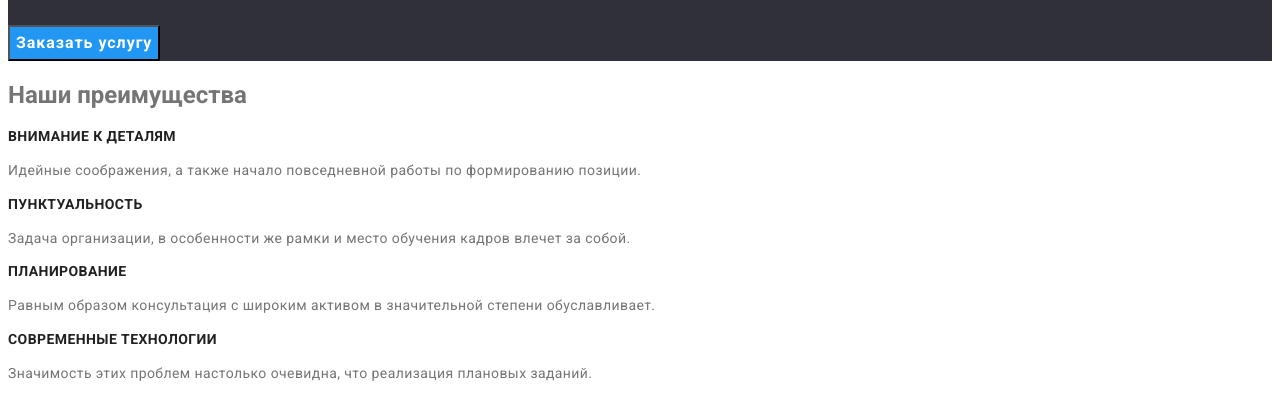
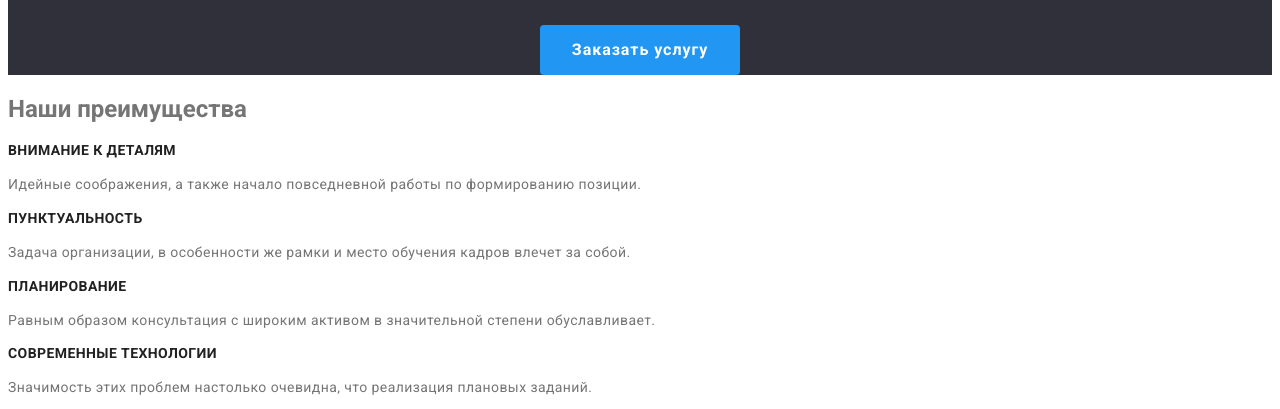
Before and after one commit to Nikitadudar/goit-markup-hw-02, a plain HTML site: page index.html in a window 1280 px wide. Shown: the part 259-668 px from the top of the page. Drawn offline with Linux system fonts and the light colour scheme.

Commit message:
обновка btn

```diff
--- a/css/style.css
+++ b/css/style.css
@@ -70,6 +70,10 @@ ul {
     color: var(--white-color);
 }
 .promo-btn {
+    display: block;
+    width: 200px;
+    height: 50px;
+    margin: 0 auto;
     font-family: 'Roboto', sans-serif;
     background-color: var(--hover-color);
     font-weight: 700;
@@ -79,6 +83,8 @@ ul {
     letter-spacing: 0.06em;
     color: var(--white-color);
     cursor: pointer;
+    border-radius: 4px;
+    border: none;
 }
 .promo-btn:active {
     color: var(--active-color);
```
